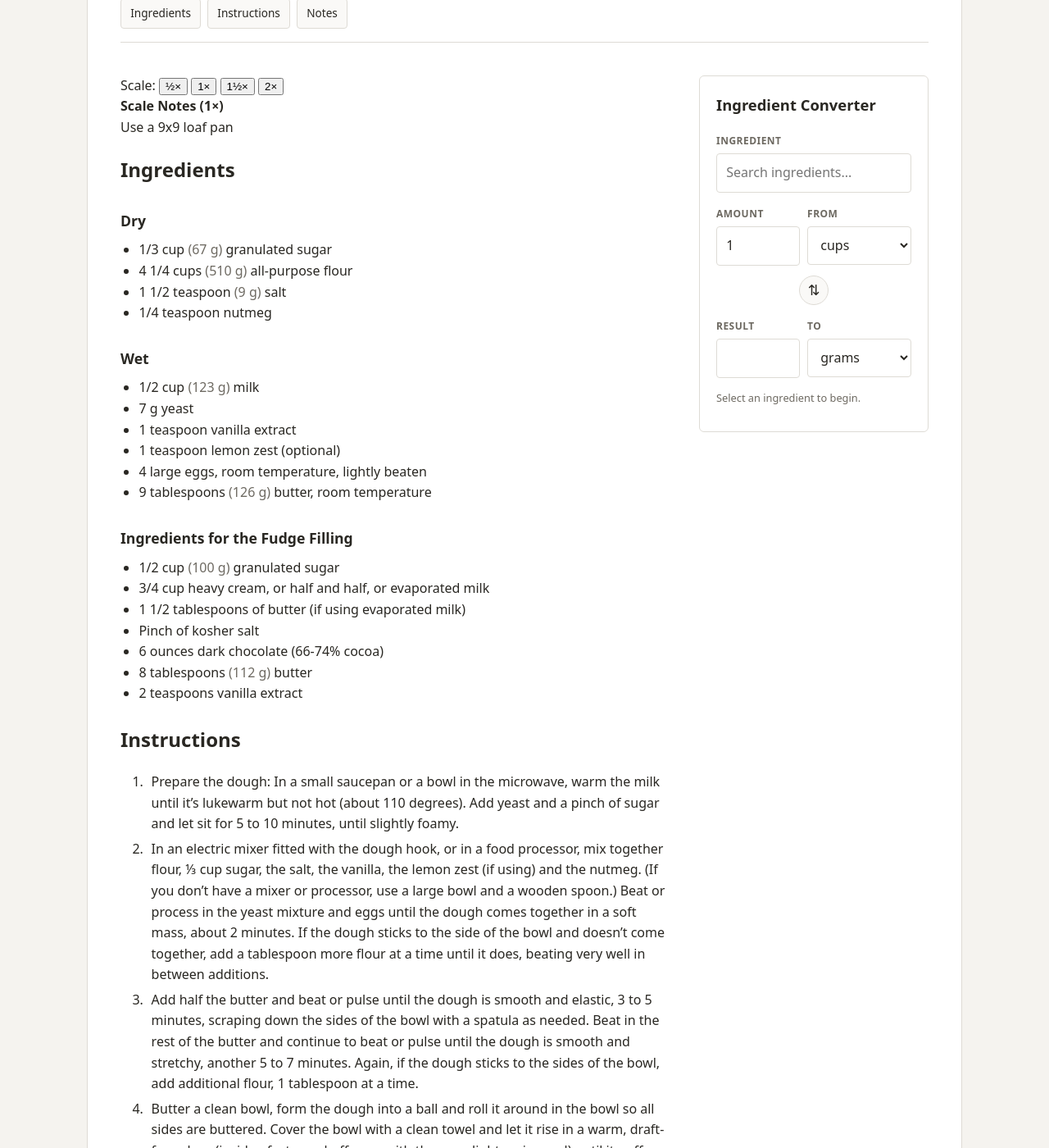
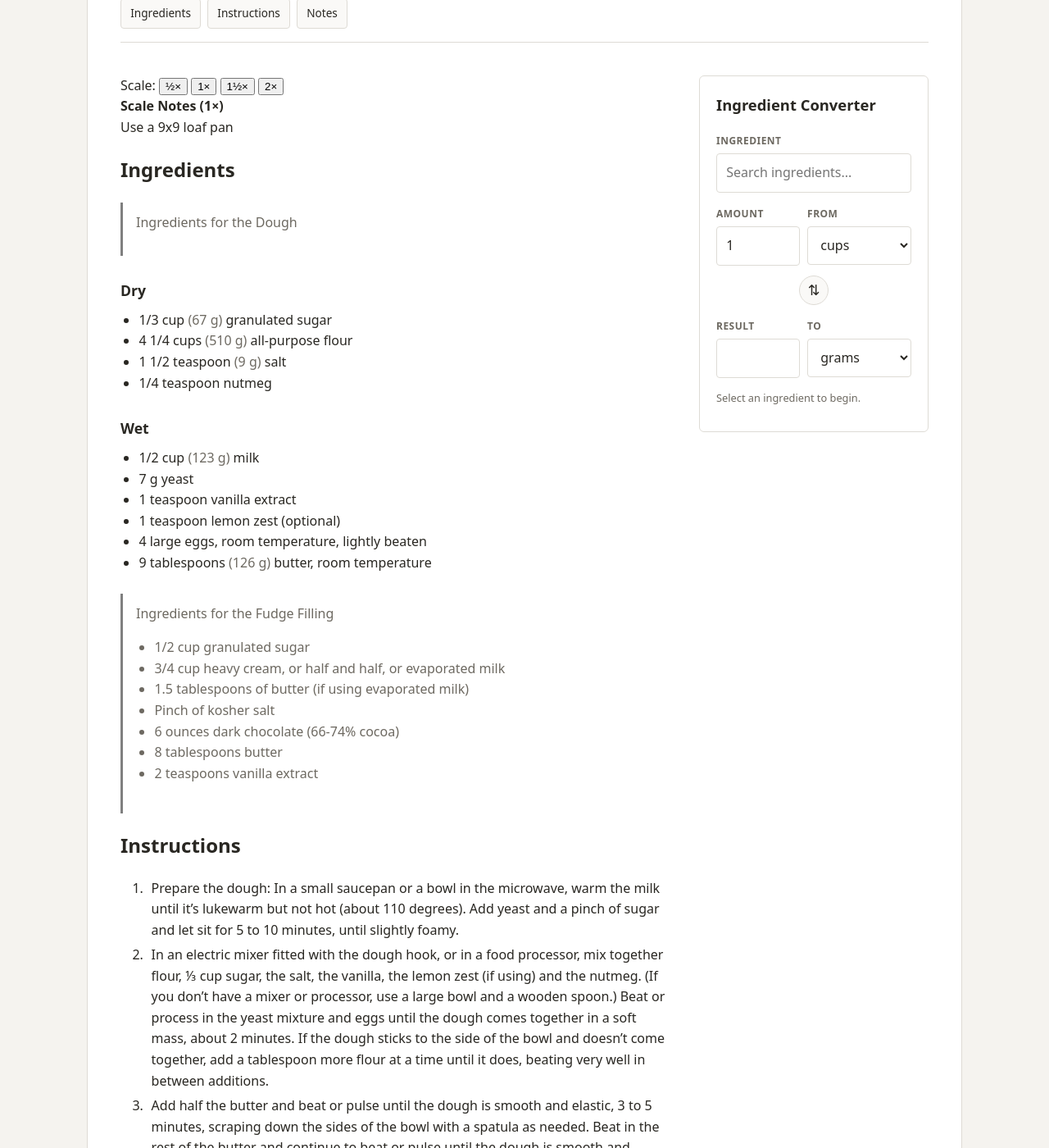
Before and after one commit to sundaycake/recipes, a Jekyll site: the page built from _recipes/chocolate-babka.md, in a window 1280 px wide and 1400 px high, scrolled down 432 px. Shown: the whole window at 82% size. Built offline with Jekyll 4.4.1, drawn with Linux system fonts in a browser that asks for light colours.

Commit message:
Update chocolate-babka.md

```diff
--- a/_recipes/chocolate-babka.md
+++ b/_recipes/chocolate-babka.md
@@ -27,6 +27,8 @@ source_url: https://cooking.nytimes.com/recipes/1018045-chocolate-babka
 
 ## Ingredients
 
+> Ingredients for the Dough
+
 ### Dry
 - 1/3 cup granulated sugar
 - 4 1/4 cups all-purpose flour
@@ -41,7 +43,7 @@ source_url: https://cooking.nytimes.com/recipes/1018045-chocolate-babka
 - 4 large eggs, room temperature, lightly beaten
 - 9 tablespoons butter, room temperature
 
-### Ingredients for the Fudge Filling
+> Ingredients for the Fudge Filling
 - 1/2 cup granulated sugar
 - 3/4 cup heavy cream, or half and half, or evaporated milk
 - 1.5 tablespoons of butter (if using evaporated milk)
```
